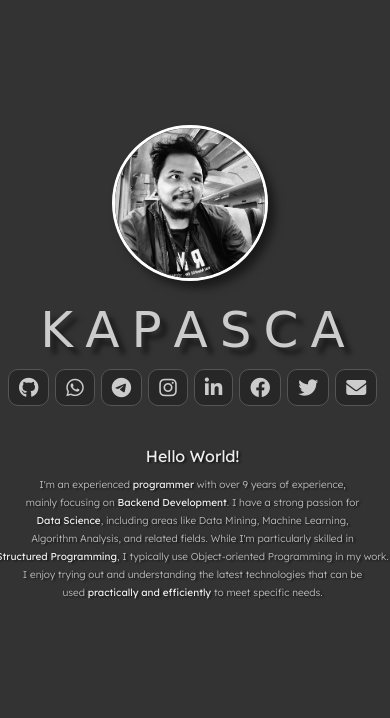
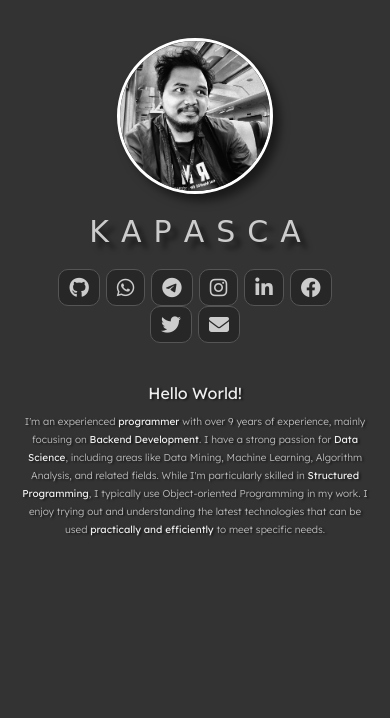
Before and after one commit to kapasca/kapasca.github.io, a PHP site: page / in a window 390 px wide. Shown: the top 718 px of the page. Run offline with PHP 8.4, Linux system fonts and the light colour scheme; some web fonts are replaced.

Commit message:
Adjusment Responsive

```diff
--- a/style.css
+++ b/style.css
@@ -104,6 +104,8 @@ img {
   margin-left: 200px;
   transition: opacity 2s ease-in-out;
   margin-top: -70px;
+  /* flex-wrap: wrap; */
+  /* justify-content: center; */
 }
 
 .link {
@@ -150,9 +152,13 @@ img {
   line-height: 40px;
 }
 
+br.line-open {
+  visibility: hidden;
+}
+
 @media screen and (max-width: 830px) {
   .container {
-    margin-left: 25px;
+    /* margin-left: 25px; */
   }
 
   .row {
@@ -200,3 +206,52 @@ img {
     font-size: 10px;
   }
 }
+
+@media screen and (max-width: 450px) {
+  br.line-close {
+    display: none;
+  }
+
+  .line-open {
+    visibility: visible;
+  }
+
+  .content {
+    width: auto;
+    margin: 30px 10px;
+  }
+
+  body {
+    padding: 0;
+  }
+
+  .container {
+    padding: 0;
+    width: 100%;
+  }
+
+  .profile-photo {
+    margin-left: 0;
+  }
+
+  .alias {
+    margin: 20px 0;
+    padding: 0 20px;
+    font-size: 30px;
+  }
+
+  .links {
+    flex-wrap: wrap;
+    margin: 0;
+    padding: 0 30px;
+    justify-content: center;
+  }
+
+  .row {
+    margin: 0;
+  }
+
+  ._highlight {
+    margin-top: 60px;
+  }
+}
```
Also changed, not shown: index.html (+7 -6 lines).
